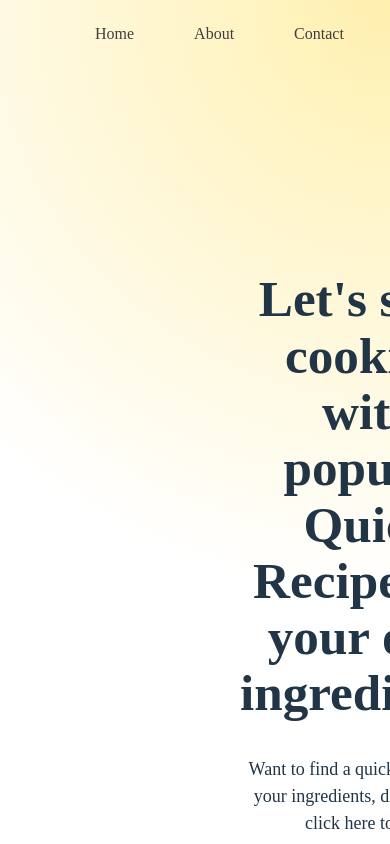
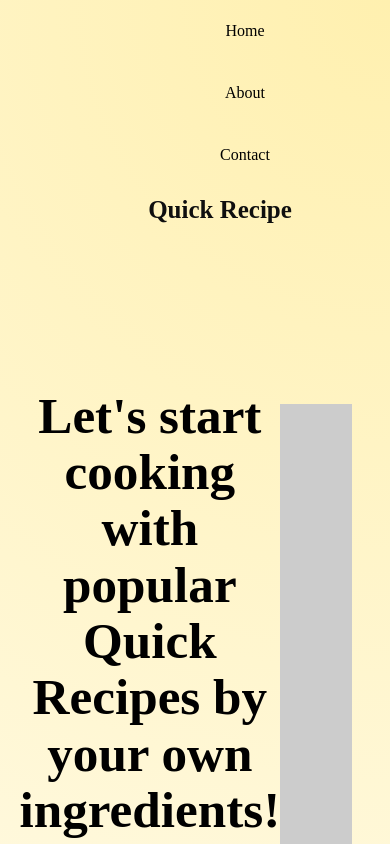
Before and after one commit to fAribAmo/QuickRecipe, a React (Vite) app: page / in a window 390 px wide. Shown: the top 844 px of the page. Built offline with nearby package versions, Linux system fonts and the light colour scheme.

Commit message:
Responsive homepage

```diff
--- a/package.json
+++ b/package.json
@@ -15,7 +15,7 @@
     "react": "^18.2.0",
     "react-dom": "^18.2.0",
     "react-router-dom": "^6.20.0",
-    "sort-by": "^1.2.0"
+    "sort-by": "^0.0.2"
   },
   "devDependencies": {
     "@types/react": "^18.2.15",
--- a/src/App.css
+++ b/src/App.css
@@ -1,28 +1,49 @@
-nav ul {
+.nav ul {
   list-style-type: none;
-  display: flex;
+  margin: 0;
+  padding: 0;
+  overflow: hidden;
 }
 
-nav li {
+.nav li {
   padding: 5px;
+  float: left;
 }
 
+.nav li a {
+  display: block;
+  color: black;
+  text-align: center;
+  padding: 14px;
+
+}
+
+.nav li a:hover {
+  background-color: #f3eeee;
+  color: rgb(76, 72, 72);
+}
+
+
 .nav{
-  overflow: auto;
+  overflow: hidden;
   width: 100%;
 }
 
 .home-title{
-  margin-left: 300px;
-  font-family:'Adobe Devanagari';
-  font-weight: bold;
-  font-size: 25px;
+    font-family: 'Adobe Devanagari';
+    font-weight: bold;
+    font-size: 25px;
+    text-align: center;
+    color: black;
 }
 
 .main-content {
-  margin-left: 240px;
+  margin-left: 5%;
   display: flex;
+  flex-direction: row;
   justify-content: space-between;
+  color: black;
+  padding-bottom: 50px;
 }
 
 .text-section {
@@ -30,7 +51,7 @@ nav li {
   font-family:'Adobe Devanagari';
   margin-top: 120px;
   width: 500px;
-  height: 824px;
+  height: auto;
   flex: 1;
 }
 
@@ -40,15 +61,12 @@ nav li {
 
 .image-section {
   margin-top: 170px;
-  width: 600px;
-  height: 824px;
   flex: 1;
 }
 
 .placeholder-image {
-  margin-left: 50px;
-  width: 300px;
-  height: 280px;
+  width: 65%;
+  height: 100%;
   background-color: #ccc;
 }
 
@@ -56,7 +74,7 @@ nav li {
   text-align: center;
 }
 
-.butten-start{
+.button-start{
   width: 160px;
   background-color: rgb(3, 3, 3);
   color:white;
@@ -64,15 +82,22 @@ nav li {
   font-size: 20px;
 }
 
-.nav.navbar-nav li a {
-  color: rgb(62, 62, 62);
+.nav.navbar-nav li, a {
+  color: rgb(15, 15, 15);
   font-family: 'Avenir Next';
   margin-left: 50px;
 }
-
 .App{
-  background: radial-gradient(600px at right top, rgb(255, 240, 175), white);
-  overflow: auto;
+  background: radial-gradient(200vh at right top, rgb(255, 240, 175), white);
+  overflow: hidden;
   width: 100vw;
 
 }
+
+@media (max-width: 600px) {
+  .nav li {
+    float: none;
+    display: block;
+    text-align: center;
+  }
+}
--- a/src/index.css
+++ b/src/index.css
@@ -16,7 +16,7 @@
 
 a {
   font-weight: 500;
-  color: #646cff;
+  color: black;
   text-decoration: inherit;
 }
 a:hover {
--- a/src/views/HomeMainContentView.jsx
+++ b/src/views/HomeMainContentView.jsx
@@ -7,7 +7,7 @@ const HomeMainContent = () => {
         <h1>Let's start cooking with popular Quick Recipes by your own ingredients!</h1>
         <p className='text2'>Want to find a quick recipe fitting your ingredients, diets and taste, click here to start!</p>
         <div className="center" >
-        <button className='butten-start' onClick={() => window.location.href='/search'}>Start</button>
+        <button className='button-start' onClick={() => window.location.href='/search'}>Start</button>
         </div>
       </div>
       <div className="image-section">
--- a/src/views/NavigationBarView.jsx
+++ b/src/views/NavigationBarView.jsx
@@ -8,7 +8,7 @@ const NavigationBar = () => {
         <li><a href="/about">About</a></li>
         <li><a href="/contact">Contact</a></li>
         <div className ='home-title'>
-        <li> Quick Recipe </li>
+        <li className='center'> Quick Recipe </li>
         </div>
       </ul>
     </nav>
```
